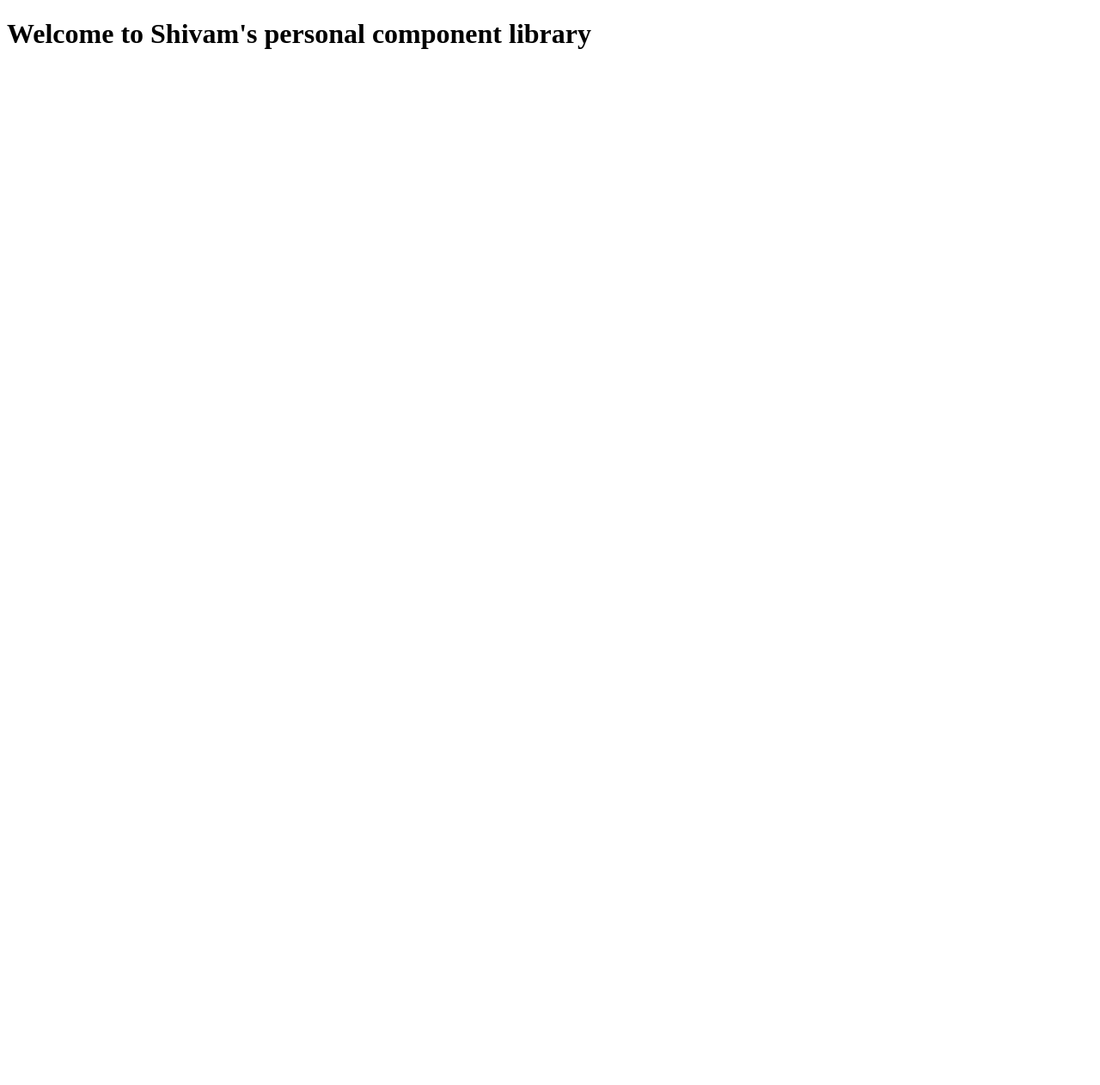
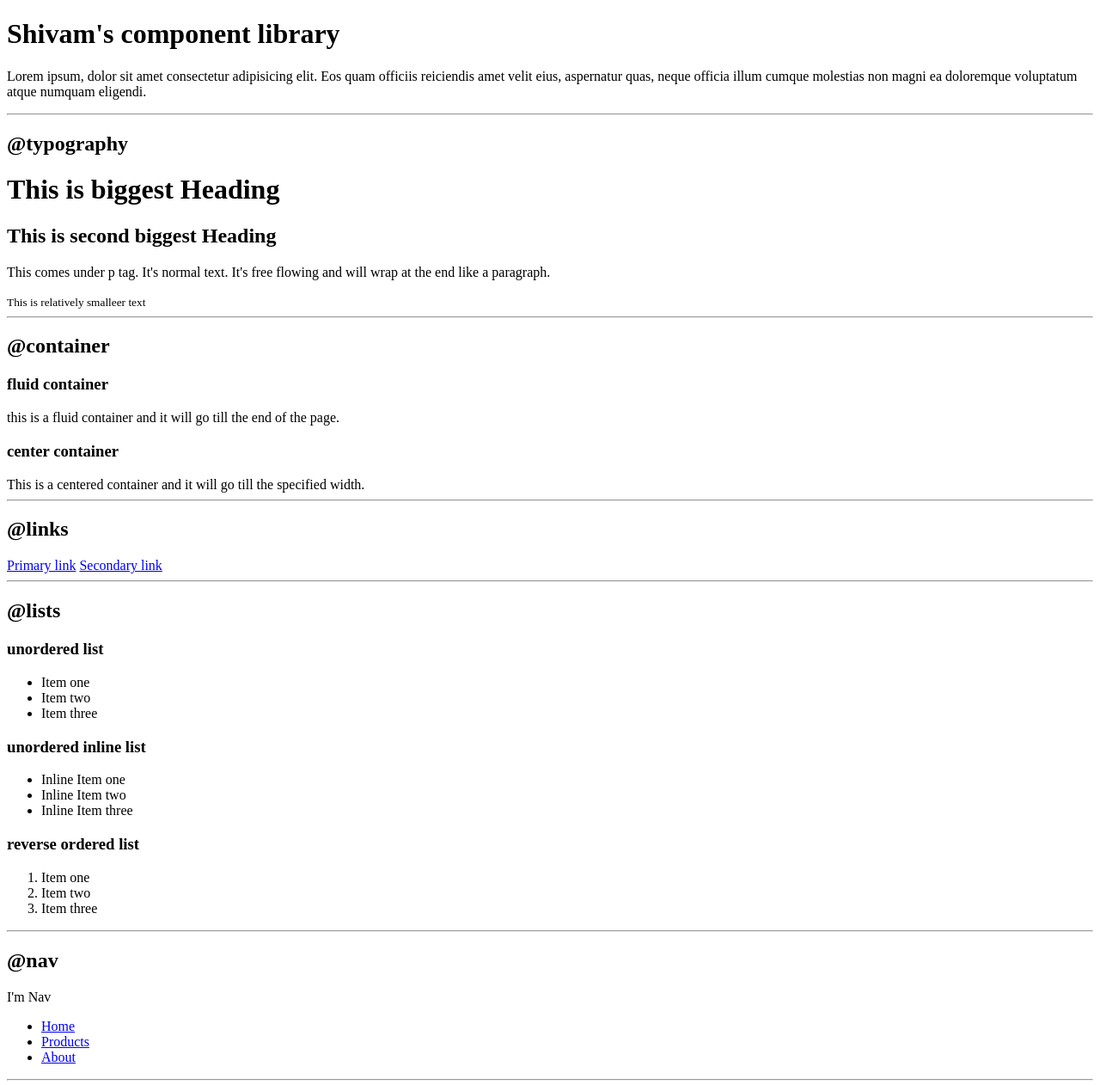
Before and after one commit to shivampandey0/neog-portfolio, a plain HTML site: page component_library/index.html in a window 1280 px wide. Shown: the top 1262 px of the page at 86% size. Before the commit the page ends 800 px from the top, so only its background shows below. Drawn offline with Linux system fonts and the light colour scheme.

Commit message:
html part for component library

```diff
--- a/component_library/index.html
+++ b/component_library/index.html
@@ -1,14 +1,134 @@
 <!DOCTYPE html>
 <html lang="en">
+
 <head>
     <meta charset="UTF-8">
     <meta http-equiv="X-UA-Compatible" content="IE=edge">
     <meta name="viewport" content="width=device-width, initial-scale=1.0">
     <title>Component Libraby</title>
 </head>
+
 <body>
 
-    <h1> Welcome to Shivam's personal component library</h1>
+    <h1>Shivam's component library</h1>
 
+    <p>Lorem ipsum, dolor sit amet consectetur adipisicing elit. Eos quam officiis reiciendis amet velit eius,
+        aspernatur quas, neque officia illum cumque molestias non magni ea doloremque voluptatum atque numquam eligendi.
+    </p>
+
+    <hr>
+    <h2>@typography</h2>
+
+    <h1>This is biggest Heading</h1>
+    <h2>This is second biggest Heading</h2>
+
+    <p>This comes under p tag. It's normal text. It's free flowing and will wrap at the end like a paragraph.</p>
+
+    <small> This is relatively smalleer text</small>
+
+    <hr>
+
+    <h2>@container</h2>
+    <h3> fluid container</h3>
+    <div>this is a fluid container and it will go till the end of the page.</div>
+
+    <h3>center container</h3>
+    <div>This is a centered container and it will go till the specified width.</div>
+
+    <hr>
+
+    <h2>@links</h2>
+
+    <a href="/">Primary link</a>
+    <a href="/">Secondary link</a>
+
+    <hr>
+
+    <h2>@lists</h2>
+
+    <h3> unordered list</h3>
+
+    <ul>
+        <li>Item one</li>
+        <li>Item two</li>
+        <li>Item three</li>
+    </ul>
+
+    <h3> unordered inline list</h3>
+
+    <ul>
+        <li>Inline Item one</li>
+        <li>Inline Item two</li>
+        <li>Inline Item three</li>
+    </ul>
+
+    <h3> reverse ordered list</h3>
+
+    <ol>
+        <li>Item one</li>
+        <li>Item two</li>
+        <li>Item three</li>
+    </ol>
+
+    <hr>
+
+    <h2>@nav</h2>
+    <nav>
+        <div>I'm Nav</div>
+        <ul>
+            <li>
+                <a href="/">Home</a>
+            </li>
+            <li>
+                <a href="/">Products</a>
+            </li>
+            <li>
+                <a href="/">About</a>
+            </li>
+        </ul>
+    </nav>
+
+    <hr>
+
+
+    <header>
+        <img src="https://adarshbalika.netlify.app/images/hero.svg" />
+        <h1>Header Heading</h1>
+    </header>
+
+    <hr>
+
+    <h2>@section</h2>
+
+    <section>
+        <h3>white section</h3>
+        <p>this will have white bg</p>
+    </section>
+
+    <section>
+        <h3>off white section</h3>
+        <p>this will have grey bg</p>
+    </section>
+
+    <footer>
+        <div>Some small heading inside footer</div>
+        <ul>
+            <li>social one</li>
+            <li>social Two</li>
+            <li>social three</li>
+        </ul>
+    </footer>
+
+
+
+
+
+
+
+
+    <!-- <div style="height:30vh;">
+
+    </div> -->
 </body>
+
 </html>
```
